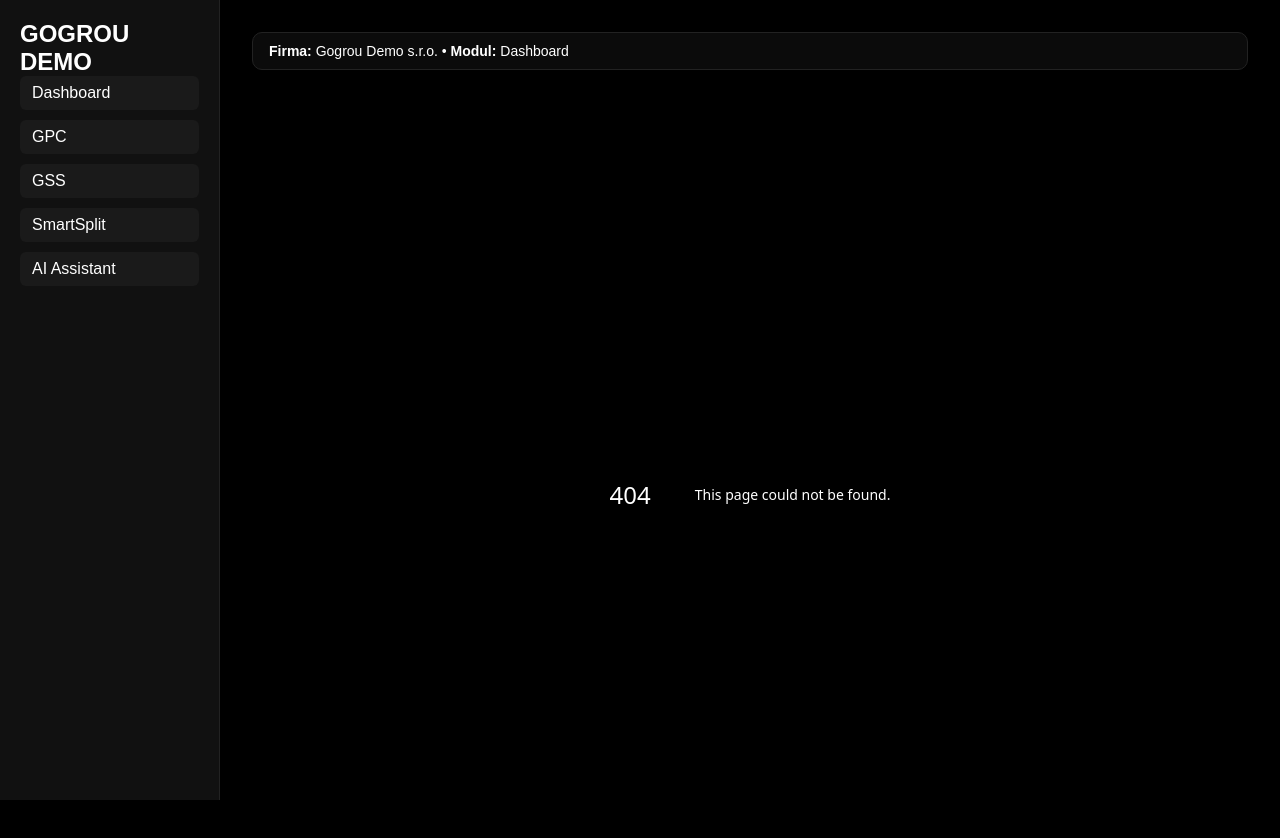
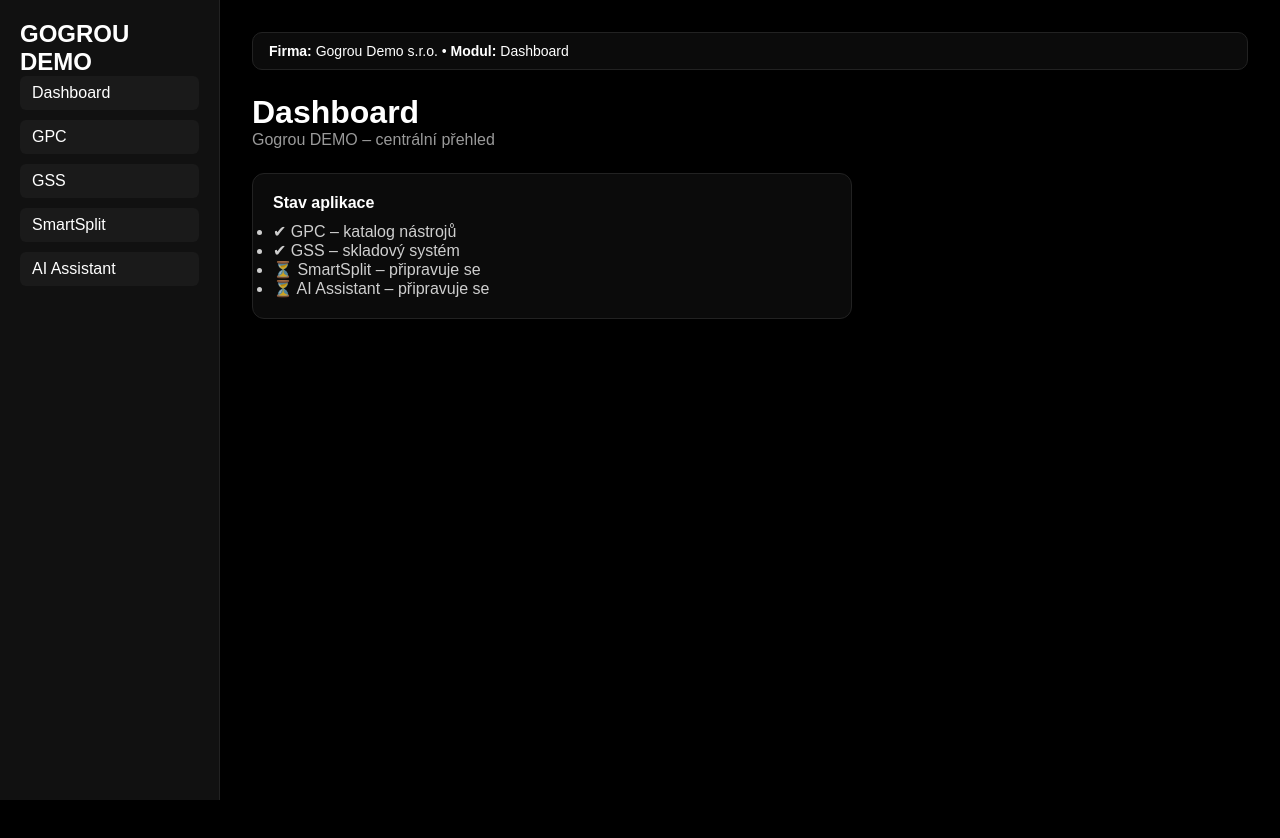
Before and after one commit to gogrou-app/gogrou-demo, a Next.js app: page / in a window 1280 px wide. Before the commit this address had no page. Shown: the top 838 px of the page. After the commit the page ends 800 px from the top, so only its background shows below. Built offline with nearby package versions, Linux system fonts and the light colour scheme.

Commit message:
Create page.jsx

```diff
--- /dev/null
+++ b/app/page.jsx
@@ -0,0 +1,29 @@
+export default function DashboardPage() {
+  return (
+    <div>
+      <h1>Dashboard</h1>
+      <p style={{ opacity: 0.6 }}>
+        Gogrou DEMO – centrální přehled
+      </p>
+
+      <div
+        style={{
+          marginTop: 24,
+          padding: 20,
+          border: "1px solid #222",
+          borderRadius: 12,
+          background: "#0b0b0b",
+          maxWidth: 600,
+        }}
+      >
+        <strong>Stav aplikace</strong>
+        <ul style={{ marginTop: 10, opacity: 0.8 }}>
+          <li>✔ GPC – katalog nástrojů</li>
+          <li>✔ GSS – skladový systém</li>
+          <li>⏳ SmartSplit – připravuje se</li>
+          <li>⏳ AI Assistant – připravuje se</li>
+        </ul>
+      </div>
+    </div>
+  );
+}
```
